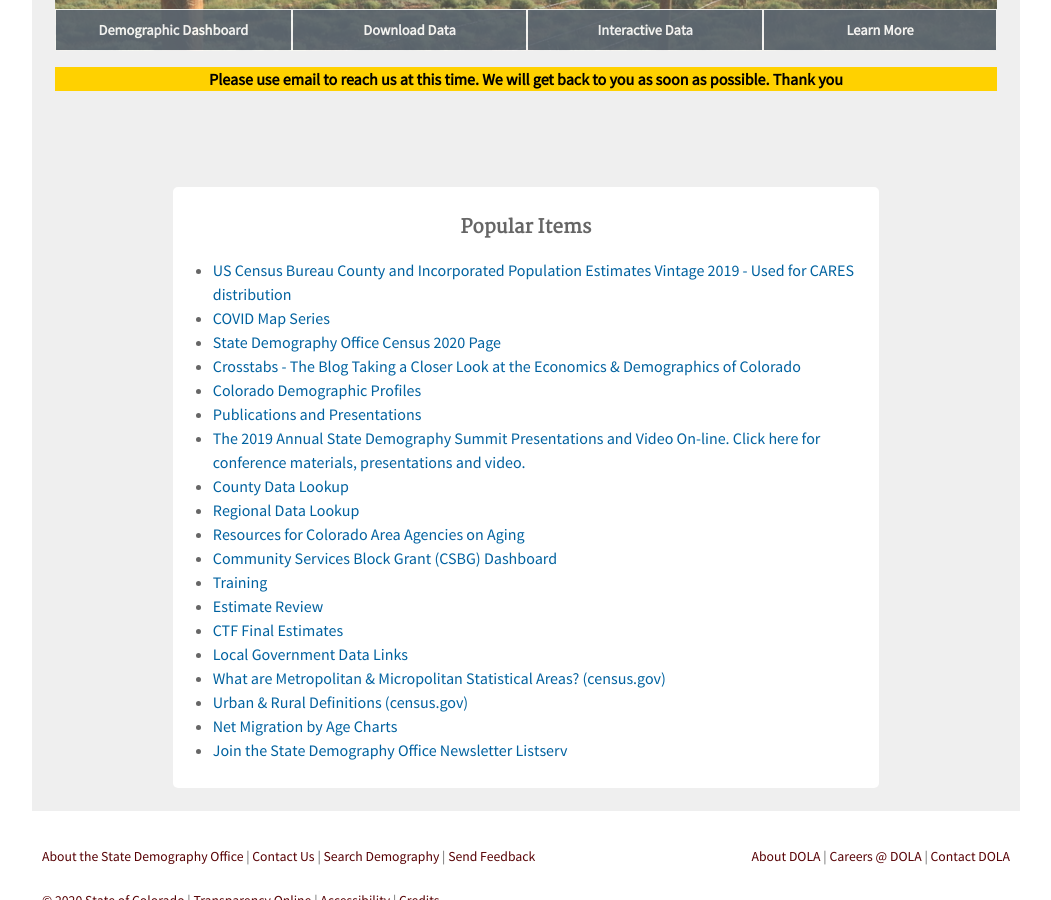
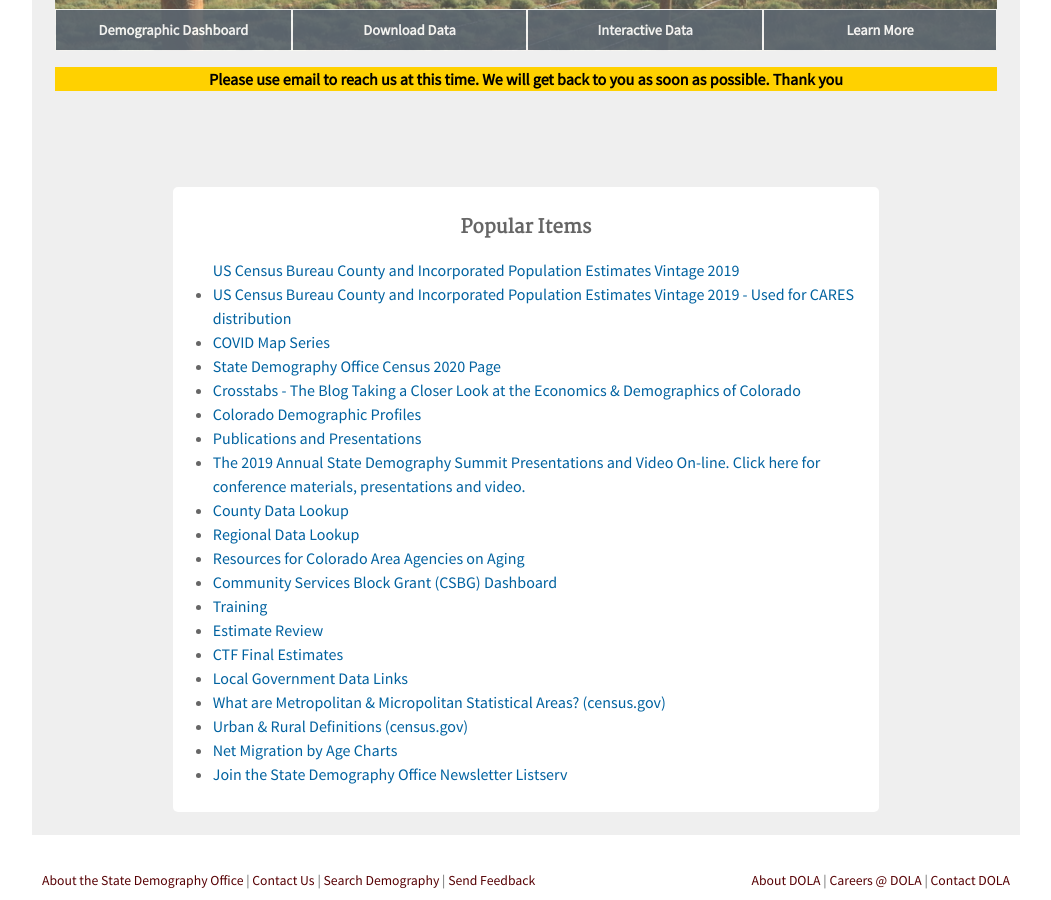
Before and after one commit to TBleess/Website_New, a Jekyll site: the page built from pages/0_Homepage_and_Footer_Links/index.md, in a window 1280 px wide and 900 px high, scrolled down 571 px. Shown: the whole window, without its empty margins (114-1165 px from the left). Built offline with Jekyll 4.4.1, drawn with Linux system fonts in a browser that asks for light colours.

Commit message:
Update _infobox.html

```diff
--- a/_includes/_infobox.html
+++ b/_includes/_infobox.html
@@ -51,9 +51,9 @@
                           <div class="infobox">
                           <h3 class="center"> Popular Items</h3>
                            <ul>
+                             <a href="https://drive.google.com/file/d/1sweDxA5ipegGpGNlty9DW_ppNKb-JS07/view?usp=sharing" style="text-color:red;">US Census Bureau County and Incorporated Population Estimates Vintage 2019</a>
                              {% for link in site.data.infobox %}
                               <li>
-                                <a href="{{ link.url[0] }}" style="color: #555; background: #ffc;">{{ link.name[0] }}</a>
                                 <a href="{{ link.url }}">{{ link.name }}</a>
                               </li>
                              {% endfor %}
```
